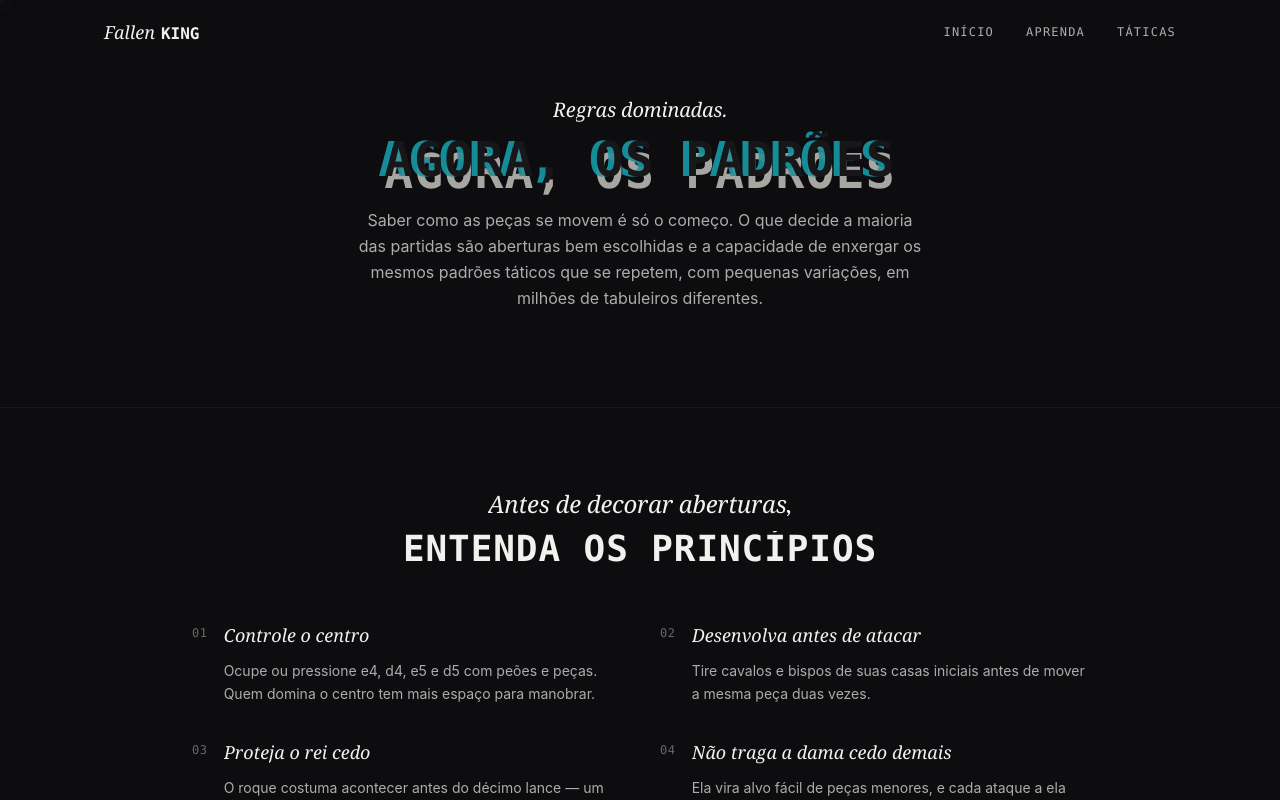
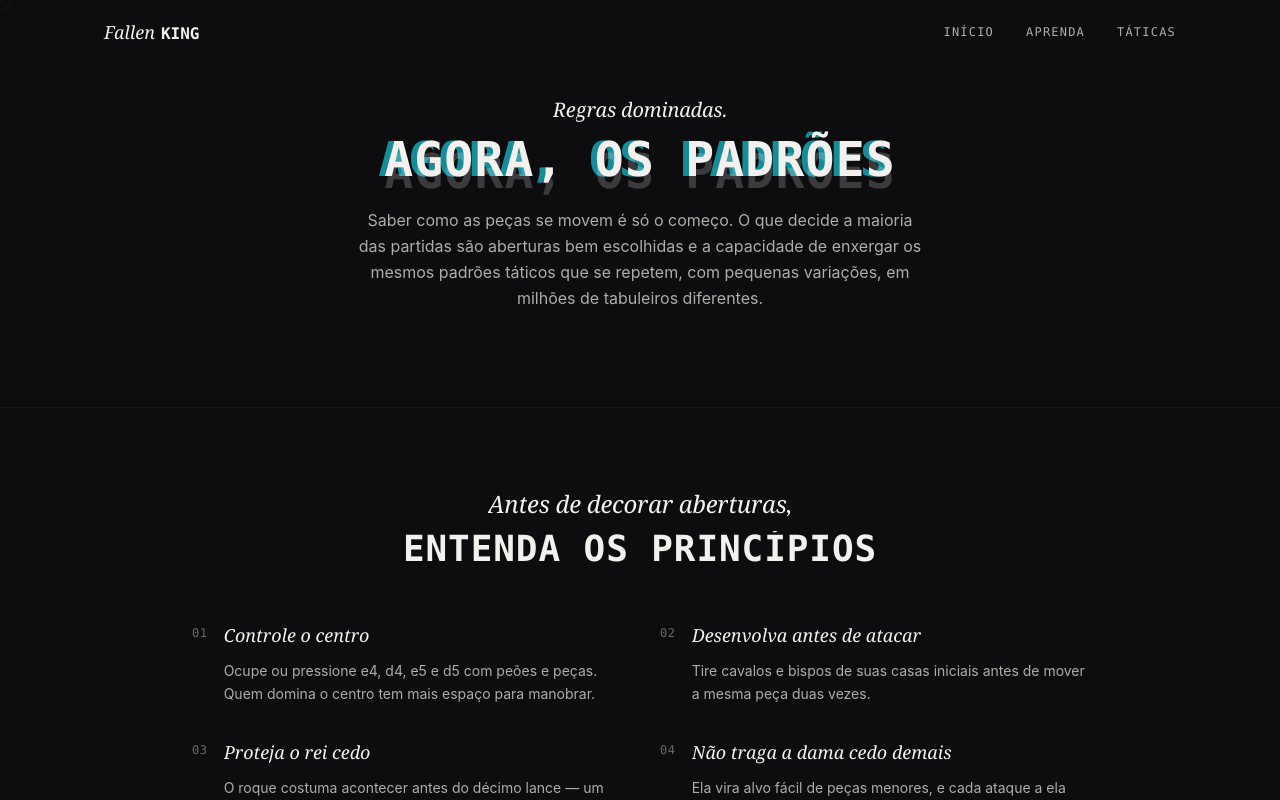
Before and after one commit to Izileth/_lp-chess, a React (Vite) app: page /taticas in a window 1280 px wide. Shown: the top 800 px of the page. Built offline with nearby package versions, Linux system fonts and the light colour scheme.

Commit message:
feat: update GlitchText component styles for improved visual effects and enhance body styling in index.css

```diff
--- a/src/components/ui/GlitchText.tsx
+++ b/src/components/ui/GlitchText.tsx
@@ -19,17 +19,17 @@ export default function GlitchText({ text, tone, className = "" }: GlitchTextPro
         <span className="relative inline-block isolate">
             <span
                 aria-hidden="true"
-                className={`absolute inset-0 translate-y-3 text-[#b9b7b2] opacity-90 ${className}`}
+                className={`absolute inset-0 translate-y-3 text-[#f2f1ee] opacity-20 ${className}`}
             >
                 {text}
             </span>
             <span
                 aria-hidden="true"
-                className={`absolute inset-0 -translate-x-1.5 mix-blend-multiply opacity-75 ${ghostColorClass} ${className}`}
+                className={`absolute inset-0 -translate-x-1.5 mix-blend-screen opacity-75 ${ghostColorClass} ${className}`}
             >
                 {text}
             </span>
-            <span className={`relative z-[3] text-[#17171a] ${className}`}>{text}</span>
+            <span className={`relative z-[3] text-[#f2f1ee] ${className}`}>{text}</span>
         </span>
     );
 }
--- a/src/index.css
+++ b/src/index.css
@@ -3,6 +3,12 @@
 html {
   background-color: #000000;
 }
+
+body {
+  -webkit-font-smoothing: antialiased;
+  -moz-osx-font-smoothing: grayscale;
+}
+
 /* ─── Custom cursor ──────────────────────────────────────────────────────── */
 /*
   Hide the native cursor globally so CustomCursor takes over.
```
